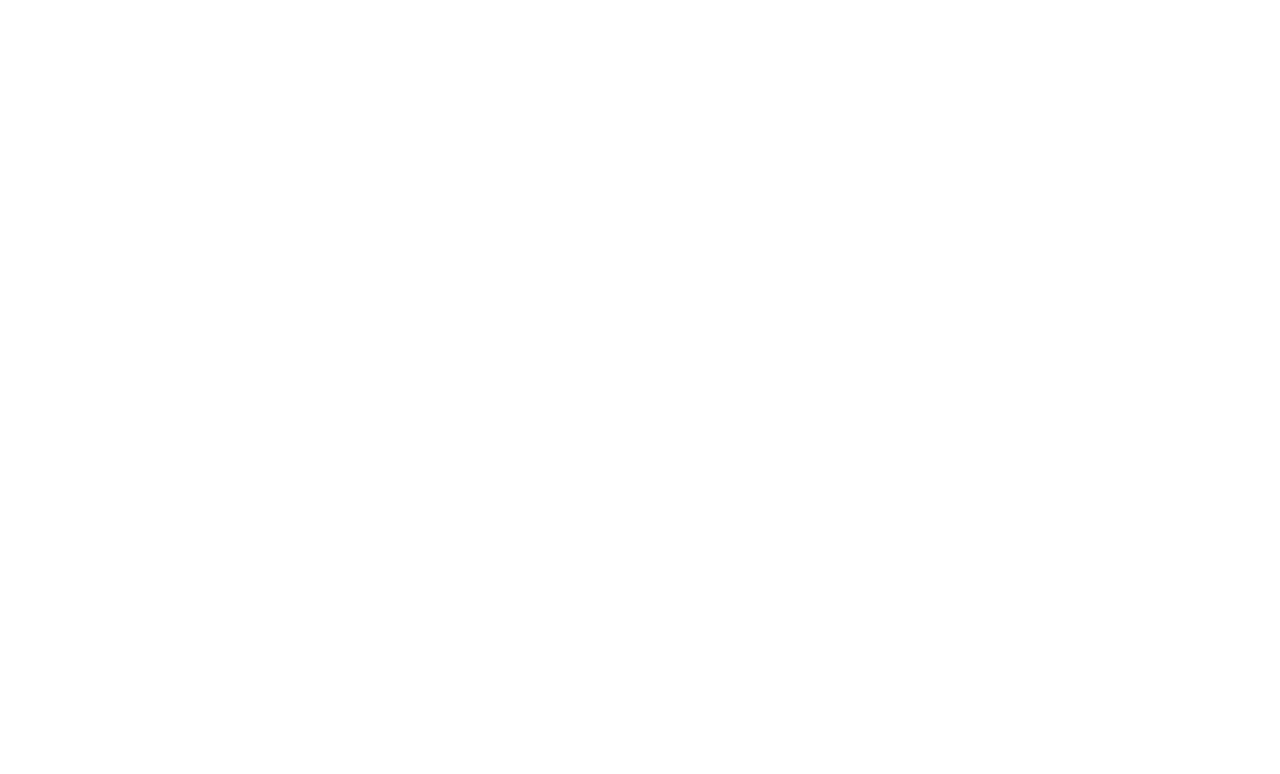
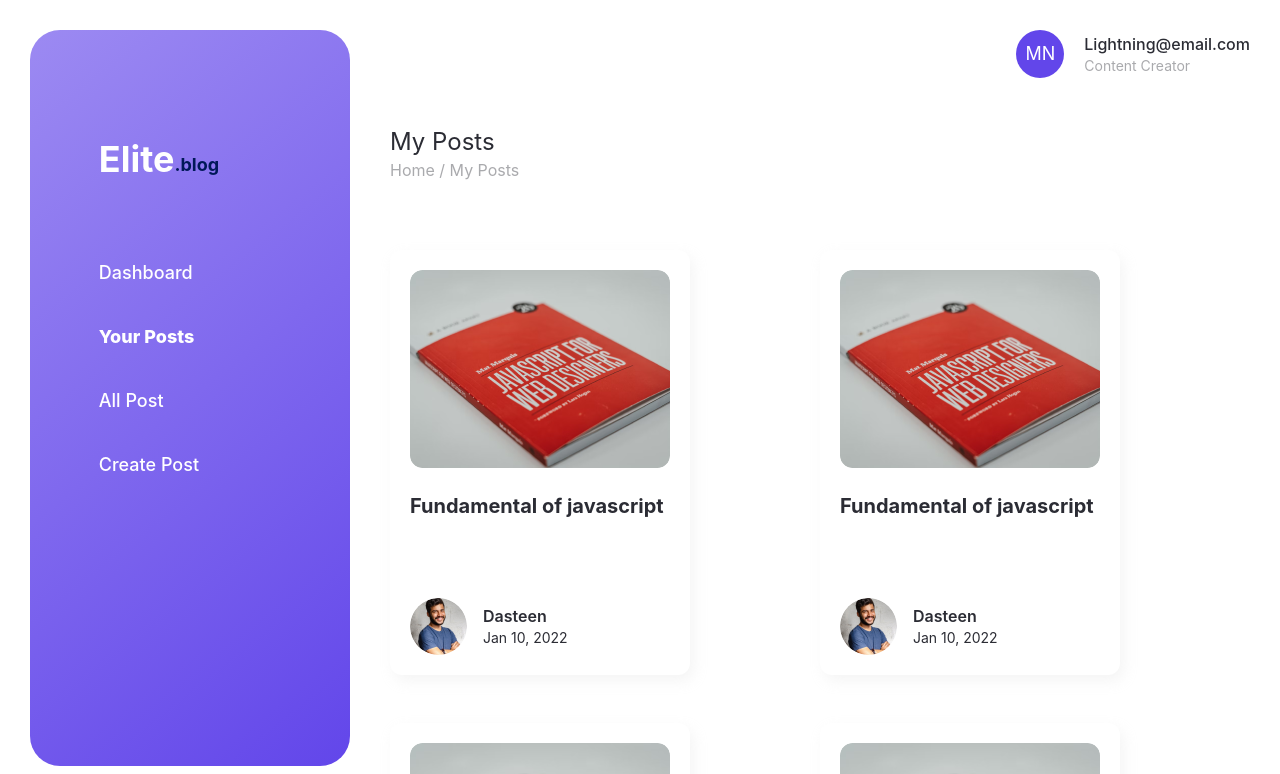
Before and after one commit to tvpeter/elite-blog, a React (Create React App) app in the folder frontend/: page /my-posts in a window 1280 px wide. Before the commit this address had no page. Shown: the top 774 px of the page. Built offline with nearby package versions, Linux system fonts and the light colour scheme.

Commit message:
feat: My Post Page

```diff
--- a/frontend/src/App.js
+++ b/frontend/src/App.js
@@ -4,6 +4,7 @@
 import CreatePostPage from "./pages/create-post";
 import BlogPage from "./pages/blog";
 import AllBlogPage from "./pages/all-blog";
+import MyPostPage from "./pages/my-posts";
 
 function App() {
   return (
@@ -11,6 +12,7 @@
       <Routes>
         <Route path="/dashboard" element={<DashboardPage />} />
         <Route path="/create-post" element={<CreatePostPage />} />
+        <Route path="/my-posts" element={<MyPostPage />} />
         <Route path="/blog/:id" element={<BlogPage />} />
         <Route path="/blog" element={<AllBlogPage />} />
         <Route path="/" element={<Home />} />
--- a/frontend/src/components/all-blogs.jsx
+++ b/frontend/src/components/all-blogs.jsx
@@ -29,7 +29,7 @@
         <h1 className="text-app-black text-[3rem] font-bold w-[38.56rem] mt-4">
           All Blogs
         </h1>
-        <div className="flex justify-between items-center flex-wrap ">
+        <div className="grid grid-cols-auto">
           {Blog.map((blog, index) => (
             <BlogCard key={index} />
           ))}
--- /dev/null
+++ b/frontend/src/components/my-posts.jsx
@@ -0,0 +1,26 @@
+import React from "react";
+import SideBar from "./side-bar";
+import UserInfo from "./user-info";
+import BlogCard from "./blog-card";
+
+const Blogs = ["Blog", "Blog", "Blog", "Blog", "Blog"];
+
+export default function MyPosts() {
+  return (
+    <div className="p-[1.875rem]">
+      <SideBar />
+      <div className="ml-80 pl-10">
+        <UserInfo />
+        <div className="mt-12 mb-11">
+          <p className="text-2xl text-app-black">My Posts</p>
+          <p className="text-base text-app-black opacity-40">Home / My Posts</p>
+        </div>
+        <div className=" grid grid-cols-auto">
+          {Blogs.map((blog, index) => (
+            <BlogCard key={index} />
+          ))}
+        </div>
+      </div>
+    </div>
+  );
+}
--- a/frontend/src/components/side-bar.jsx
+++ b/frontend/src/components/side-bar.jsx
@@ -25,7 +25,7 @@
           Dashboard
         </NavLink>
         <NavLink
-          to="/blog"
+          to="/my-posts"
           className={({ isActive }) =>
             isActive
               ? "font-extrabold text-lg text-white mb-9"
--- a/frontend/src/pages/home.jsx
+++ b/frontend/src/pages/home.jsx
@@ -62,7 +62,7 @@
             <img src={CaretRight} alt="Caret" />
           </div>
         </div>
-        <div className="flex flex-wrap justify-between">
+        <div className="grid grid-cols-auto">
           {Blog.map((blog, index) => (
             <BlogCard key={index} />
           ))}
--- /dev/null
+++ b/frontend/src/pages/my-posts.jsx
@@ -0,0 +1,6 @@
+import React from "react";
+import MyPosts from "../components/my-posts";
+
+export default function MyPostPage() {
+  return <MyPosts />;
+}
--- a/frontend/tailwind.config.js
+++ b/frontend/tailwind.config.js
@@ -4,6 +4,13 @@
     extend: {
       fontFamily: {
         poppins: ["Poppins", "sans-serif"],
+      },
+      gridTemplateColumns: {
+        // Simple 16 column grid
+        auto: "repeat(auto-fill, minmax(18.75rem, 1fr))",
+
+        // Complex site-specific column configuration
+        footer: "200px minmax(900px, 1fr) 100px",
       },
       colors: {
         purple: "#6246EA",
```
